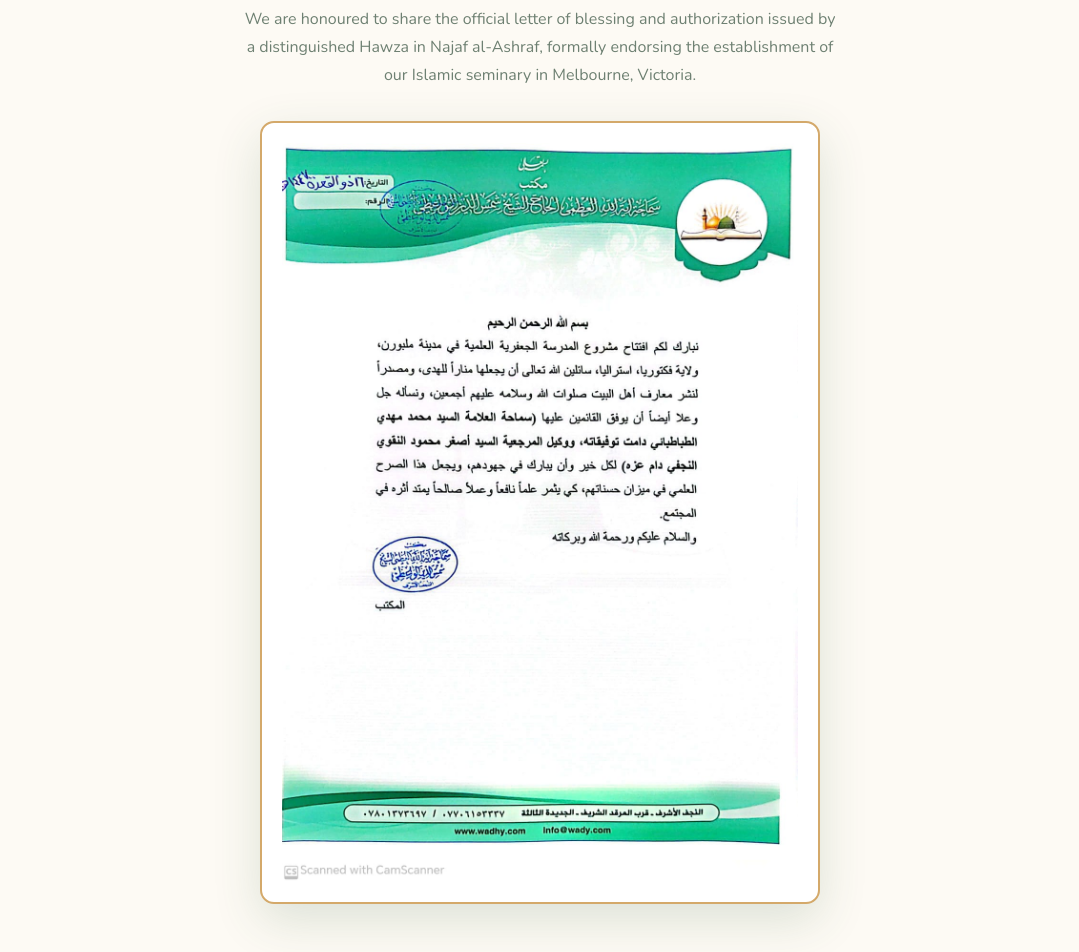
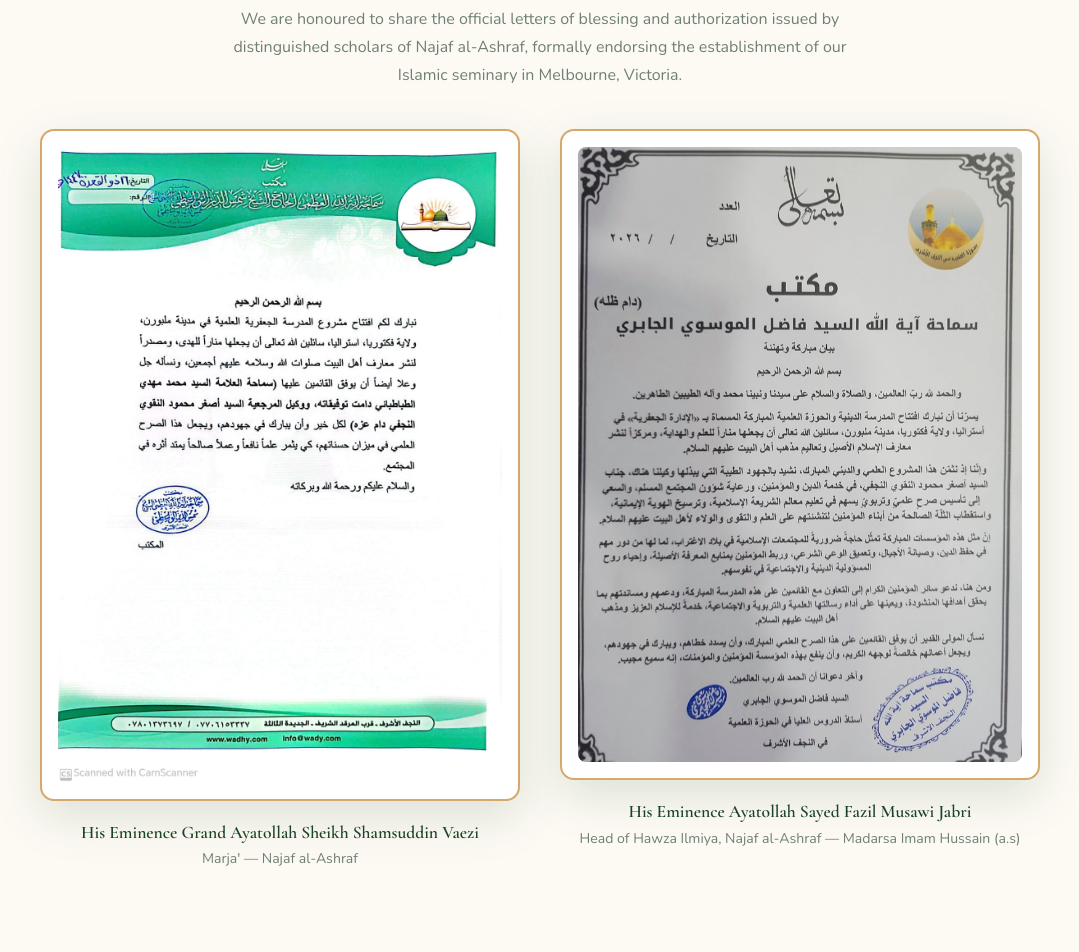
Before and after one commit to alm392/Hawza, a Next.js app: page / in a window 1280 px wide. Shown: the part 1840-2792 px from the top of the page, without its empty margins (100-1179 px from the left). Built offline with nearby package versions, Linux system fonts and the light colour scheme.

Commit message:
modified:   app/globals.css  modified:   components/About.jsx 	new file:   public/ijaza-jabri.jpg

```diff
--- a/app/globals.css
+++ b/app/globals.css
@@ -445,7 +445,7 @@ input, select, textarea, button {
   text-align: center;
 }
 .ijaza-header {
-  margin-bottom: 32px;
+  margin-bottom: 40px;
 }
 .ijaza-header h3 {
   font-size: 1.75rem;
@@ -453,20 +453,31 @@ input, select, textarea, button {
   margin-bottom: 12px;
 }
 .ijaza-subtitle {
-  max-width: 600px;
+  max-width: 620px;
   margin: 0 auto;
   color: var(--text-muted);
   font-size: 1rem;
   line-height: 1.75;
 }
+.ijaza-grid {
+  display: grid;
+  grid-template-columns: 1fr 1fr;
+  gap: 40px;
+  max-width: 1000px;
+  margin: 0 auto;
+}
+.ijaza-item {
+  display: flex;
+  flex-direction: column;
+  align-items: center;
+  gap: 20px;
+}
 .ijaza-frame {
-  display: inline-block;
   background: white;
   border: 2px solid var(--gold-200);
   border-radius: var(--radius);
-  padding: 20px;
+  padding: 16px;
   box-shadow: var(--shadow-lg);
-  max-width: 560px;
   width: 100%;
   transition: transform var(--transition), box-shadow var(--transition);
 }
@@ -477,6 +488,24 @@ input, select, textarea, button {
 .ijaza-img {
   border-radius: 8px;
   display: block;
+}
+.ijaza-credit {
+  display: flex;
+  flex-direction: column;
+  gap: 4px;
+  text-align: center;
+}
+.ijaza-name {
+  font-family: var(--font-cormorant), serif;
+  font-size: 1.1rem;
+  font-weight: 600;
+  color: var(--green-600);
+  line-height: 1.35;
+}
+.ijaza-role {
+  font-size: 0.88rem;
+  color: var(--text-muted);
+  line-height: 1.5;
 }
 
 /* ============ PROGRAMS ============ */
@@ -1348,6 +1377,7 @@ input, select, textarea, button {
   .nav-links         { display: none; }
   .programs-grid     { grid-template-columns: 1fr; }
   .about-features    { grid-template-columns: 1fr; }
+  .ijaza-grid        { grid-template-columns: 1fr; }
   .ijaza-frame       { padding: 12px; }
   .footer-content    { grid-template-columns: 1fr; }
   .form-row          { grid-template-columns: 1fr; }
--- a/components/About.jsx
+++ b/components/About.jsx
@@ -78,22 +78,46 @@ export default function About() {
           <div className="ijaza-section">
             <div className="ijaza-header">
               <div className="section-tag" style={{ margin: '0 auto 0.75rem' }}>Official Accreditation</div>
-              <h3>Letter of Authorization from Najaf al-Ashraf</h3>
+              <h3>Letters of Authorization from Najaf al-Ashraf</h3>
               <p className="ijaza-subtitle">
-                We are honoured to share the official letter of blessing and authorization
-                issued by a distinguished Hawza in Najaf al-Ashraf, formally endorsing the
+                We are honoured to share the official letters of blessing and authorization
+                issued by distinguished scholars of Najaf al-Ashraf, formally endorsing the
                 establishment of our Islamic seminary in Melbourne, Victoria.
               </p>
             </div>
+            <div className="ijaza-grid">
+              <div className="ijaza-item">
                 <div className="ijaza-frame">
                   <Image
                     src="/ijaza-najaf.jpeg"
-                alt="Official letter of authorization from the Hawza of Najaf al-Ashraf blessing the establishment of Idarah-e-Jafaria Melbourne"
+                    alt="Official letter of authorization from Grand Ayatollah Sheikh Shamsuddin Vaezi"
                     width={600}
                     height={800}
                     className="ijaza-img"
-                style={{ width: '100%', height: 'auto', maxWidth: '520px' }}
+                    style={{ width: '100%', height: 'auto' }}
                   />
+                </div>
+                <div className="ijaza-credit">
+                  <span className="ijaza-name">His Eminence Grand Ayatollah Sheikh Shamsuddin Vaezi</span>
+                  <span className="ijaza-role">Marja&apos; — Najaf al-Ashraf</span>
+                </div>
+              </div>
+              <div className="ijaza-item">
+                <div className="ijaza-frame">
+                  <Image
+                    src="/ijaza-jabri.jpg"
+                    alt="Official letter of authorization from Ayatollah Sayed Fazil Musawi Jabri"
+                    width={600}
+                    height={800}
+                    className="ijaza-img"
+                    style={{ width: '100%', height: 'auto' }}
+                  />
+                </div>
+                <div className="ijaza-credit">
+                  <span className="ijaza-name">His Eminence Ayatollah Sayed Fazil Musawi Jabri</span>
+                  <span className="ijaza-role">Head of Hawza Ilmiya, Najaf al-Ashraf — Madarsa Imam Hussain (a.s)</span>
+                </div>
+              </div>
             </div>
           </div>
         </FadeIn>
```
Also changed, not shown: public/ijaza-jabri.jpg (added). Lines whose indentation alone changed are shown as unchanged.
